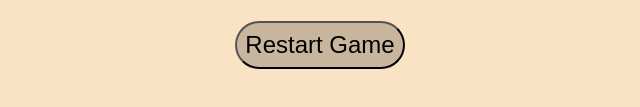
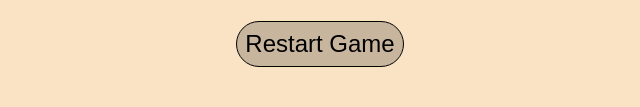
Before and after one commit to pabi26/Tic-Tac-Toe, a plain HTML site: page index.html in a window 1280 px wide. Shown: the part 479-586 px from the top of the page, 320-960 px from the left. Drawn offline with Linux system fonts and the light colour scheme.

Commit message:
button styling issue fixed

```diff
--- a/styles.css
+++ b/styles.css
@@ -36,6 +36,8 @@ h1{
   }
 
   button {
+    color: black;
+    border: 1px black solid;
     background-color: rgba(0, 0, 0, 0.199);
     padding: 8px;
     border-radius: 30px;
```
